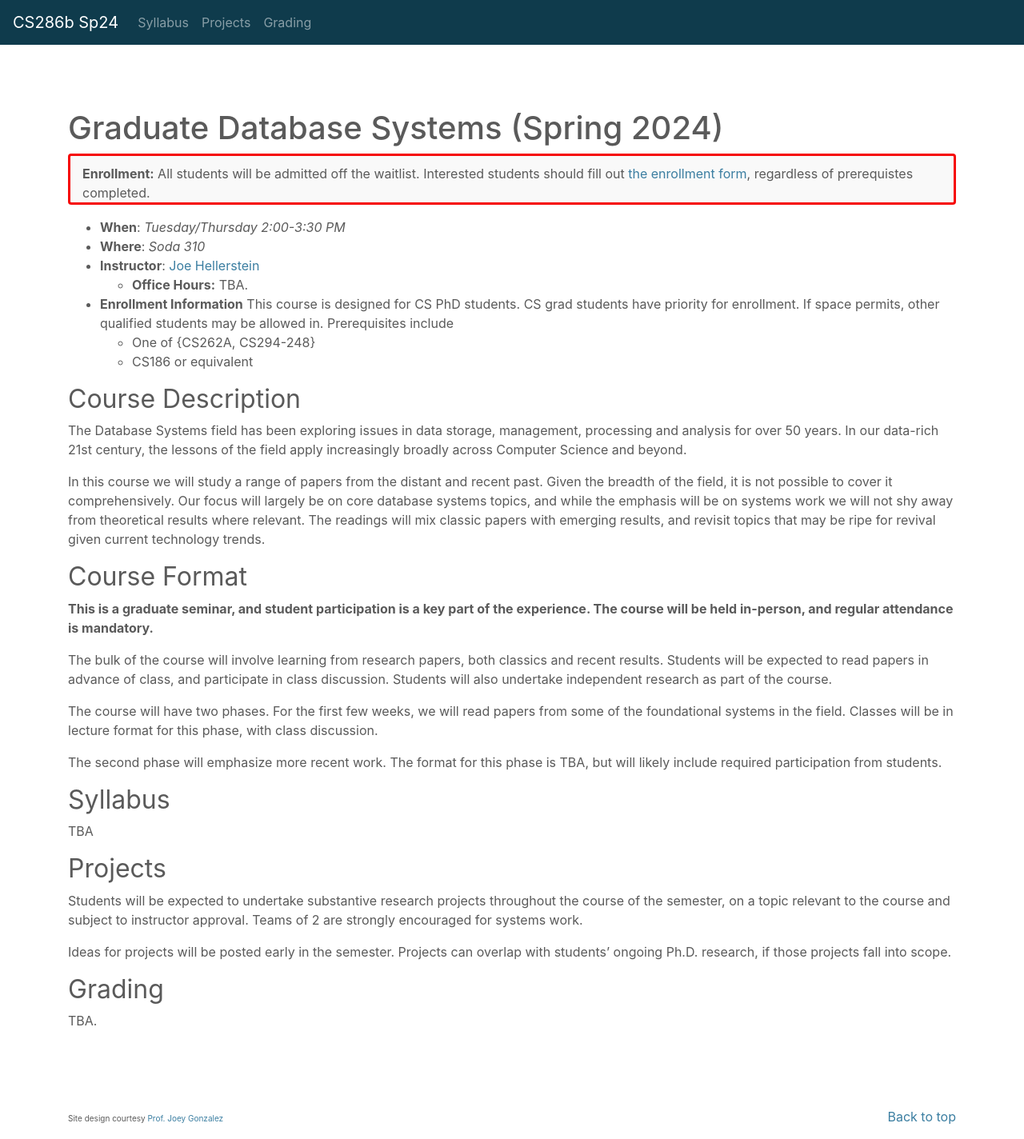
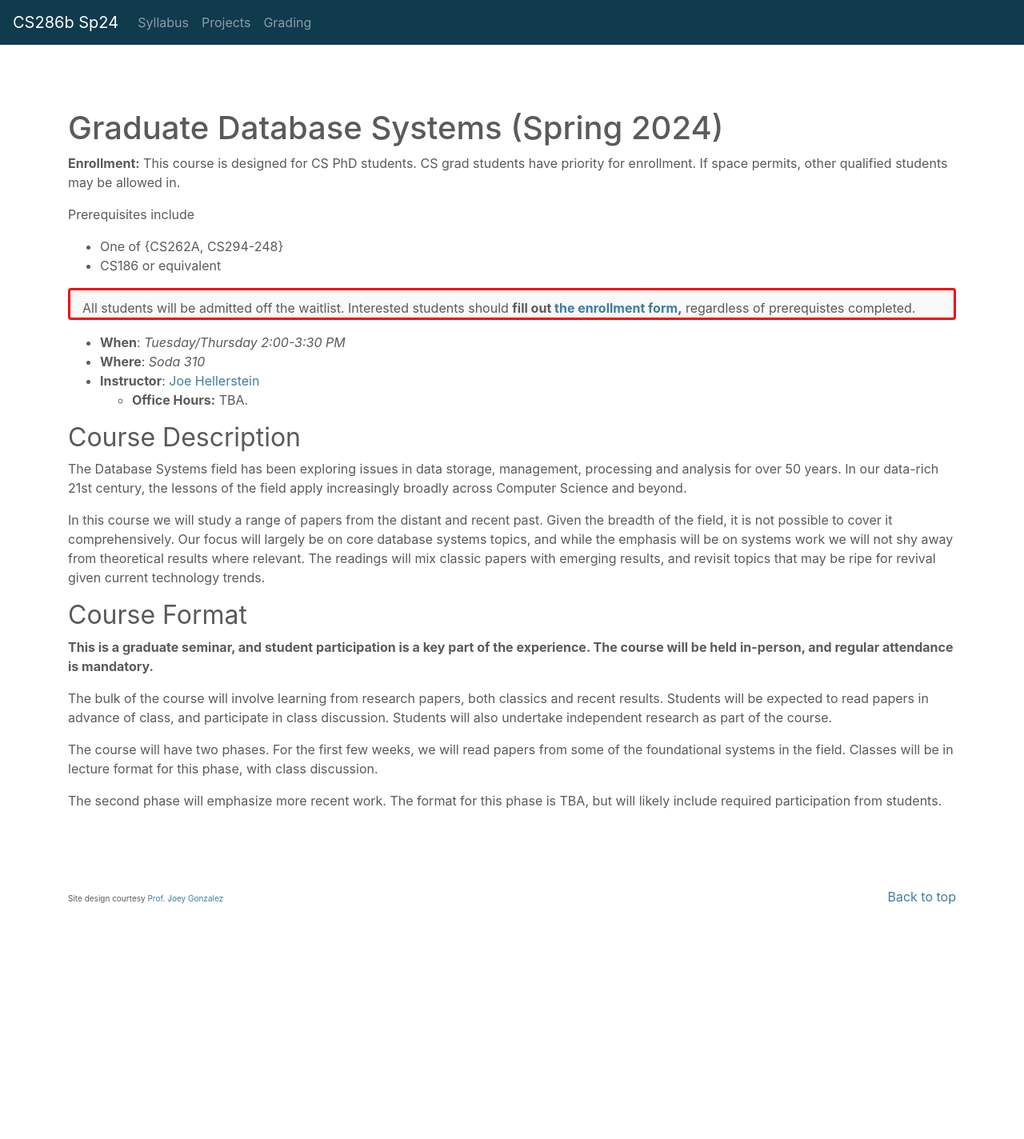
Before and after one commit to jhellerstein/cs286-sp24, a Jekyll site: the page built from index.md, in a window 1280 px wide. Shown: the whole page at 80% size. Built offline with Jekyll 4.4.1, drawn with Linux system fonts in a browser that asks for light colours; nearby versions of some CDN libraries; our own code applies the rules of GitHub Pages for plain Markdown files; after the commit the page ends 1200 px from its top, so only the background shows below that.

Commit message:
enrollment box

```diff
--- a/index.md
+++ b/index.md
@@ -12,10 +18,6 @@ layout: default
 * **Instructor**: [Joe Hellerstein](https://dsf.berkeley.edu/jmh)
    * **Office Hours:** TBA.
 
-* **Enrollment Information**
-This course is designed for CS PhD students. CS grad students have priority for enrollment. If space permits, other qualified students may be allowed in. Prerequisites include
-  * One of {CS262A, CS294-248}
-  * CS186 or equivalent
 
 
 <!-- * **Announcements**: [Piazza](https://piazza.com/class/k5mxqow7ugc42v) -->
@@ -48,20 +50,3 @@ format for this phase, with class discussion.
 
 The second phase will emphasize more recent work. The format for this
 phase is TBA, but will likely include required participation from students.
-
-
-## Syllabus
-TBA
-
-## Projects
-Students will be expected to undertake substantive research projects throughout
-the course of the semester, on a topic relevant to the course and subject to
-instructor approval. Teams of 2 are strongly encouraged for systems work.
-
-Ideas for projects will be posted early in the semester.  Projects
-can overlap with students' ongoing Ph.D. research, if those projects fall into scope.
-
-
-## Grading
-
-TBA.
```
Also changed, not shown: other parts of index.md (+7 -1 lines).
